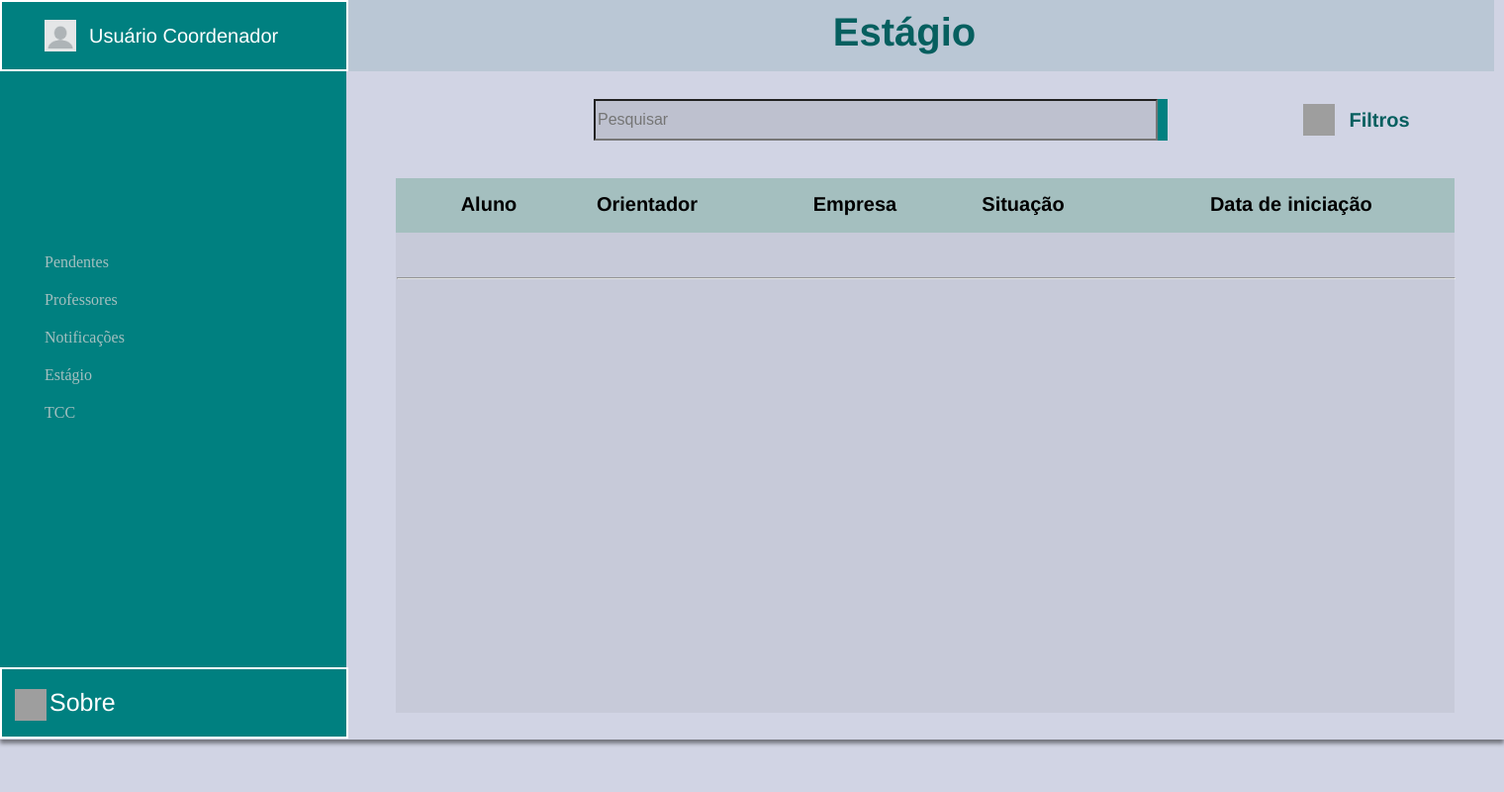
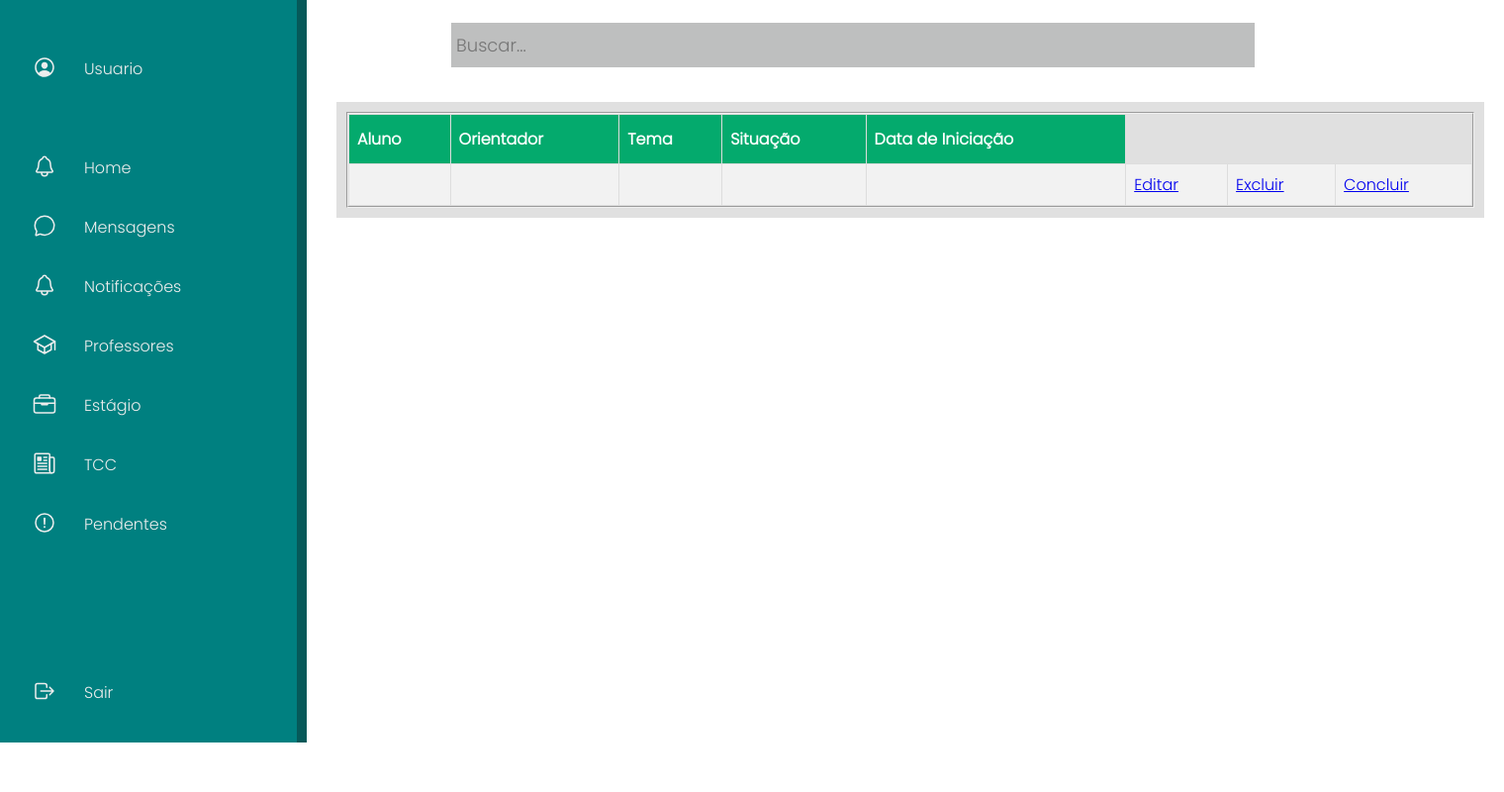
Before and after one commit to scet-ppa/SCET-PPA, a PHP site: page /pag/html/estagio_coord.html in a window 1520 px wide. Shown: the whole page at 99% size. Run offline with PHP 8.4, Linux system fonts and the light colour scheme; grey boxes are pictures that could not be loaded.

Commit message:
estagio_coord

```diff
--- a/pag/css/estagio_coord.css
+++ b/pag/css/estagio_coord.css
@@ -1,486 +1,159 @@
-@import url(../css/lateral-coor.css);
+@import url('https://fonts.googleapis.com/css2?family=Poppins:wght@200;300&display=swap');
+@import url(../css/barra_lateral.css);
 
-body { /*Plano de fundo*/
-    background-color: #b9bed6a6;
+*{
+    margin: 0;
+    padding: 0;
+    box-sizing: border-box;
+    font-family: 'Poppins', sans-serif;
+}
+
+body{
+    display: flex;
+    /*justify-content: left;
+    align-items: center;
+    min-height: 90px; */
+    /*grid-template-columns: 10% auto auto auto;*/
+   /* grid-template-columns: 1fr 2fr;*/
+    /*grid-template-areas:
+    'navegacao content content content content content content content content content'
+    'navegacao content content content content content content content content content'
+    'navegacao content content content content content content content content content';*/
+
+    background-color: #FFFFFf;
 }
 
 
-/*.navegacao{
-    position: relative;
-    height: 750px;
-    width: 250px;
-    background: #008080;
-    box-shadow: 10px 0 0 #087575;
-}
-
-.navegacao ul{
-    position: absolute;
-    top: 0;
-    left: 0;
-    width: 100%;
-    padding-left: 10px;
-    padding-top: 20px;
+.content{
+  flex: 1;
+  margin-left: 10%;
+  padding-left: 20px;
+  padding-right: 20px;
 
 }
 
-.navegacao ul li{
-    position: relative;
-    list-style: none;
-    width: 100%
+.estudantes {
+    font-family: Arial, Helvetica, sans-serif;
+    border-collapse: collapse;
+    width: 100%;
+    grid-area: content;
   }
 
-.navegacao ul li a{
-    position: relative;
-    display: flex;
-    width: 100%;
-    text-decoration: none;
-    color: rgb(167, 167, 168);
-} */
+  .estudantes td,
+  .estudantes th {
+    border: 1px solid #ddd;
+    padding: 8px;
+  }
+
+  .estudantes tr:nth-child(even) {
+    background-color: #f2f2f2;
+  }
+
+  .estudantes tr:hover {
+    background-color: #ddd;
+  }
+
+  .estudantes th {
+    padding-top: 12px;
+    padding-bottom: 12px;
+    text-align: left;
+    background-color: #008080;
+    color: white;
+  }
 
 
-.cont{
-    /* conteiner verde */
-position: absolute;
-width: 350px;
-height: 746px;
-left: 0;
-top: 0;
-margin-top: 0;
-display: block;
-background: #008080;
 
+
+
+  #txtBusca{
+	background-color:transparent;
+	padding-left:5px;
+	font-size:18px;
+	border:none;
+	width:100%;
+	height:100%;
   }
 
-.titulo { /*Título da página*/
-    height: 51px;
-    left: 150px;
-    letter-spacing: 0;
-    line-height: normal;
-    position: absolute;
-    text-align: center;
-    top: 10px;
-    width: 210px;
-	border: 0px none;
-	height: 51px;
-	background-color: transparent;
-	display: flex;
-	flex-direction: row;
-	justify-content: center;
+  .search-btn {
+	align-items: first baseline;
+	left: 4%;
   }
 
-.user { /*User do usuário*/
-	color: #ffffff;
-	font-family: "Fredoka-Medium", Helvetica;
-	font-size: 20px;
-	font-weight: 500;
-	height: 30px;
-	left: 90px;
-	letter-spacing: 0;
-	line-height: normal;
-	position: absolute;
-	text-align: center;
-	top: 25px;
-	white-space: nowrap;
+  fieldset{
+    border-radius: 5px;
   }
 
-.sobre{
-    color: #ffffff;
-	font-family: "Fredoka-Medium", Helvetica;
-	font-size: 25px;
-	font-weight: 500;
-	height: 30px;
-	left: 50px;
-	letter-spacing: 0;
-	line-height: normal;
-	position: absolute;
+  .cad-tcc:link, .cad-tcc:visited {
+    color: white;
     text-align: center;
-	top: 695px;
-	white-space: nowrap;
+    text-decoration: none;
+    padding: 10px 20px;
+    border: none;
+    border-radius: 4px;
+    cursor: pointer;
   }
 
-.retangulo {
-	background-color: #065f5f1c;
-	height: 72px;
-	left: 350px;
-	position: absolute;
-	top: 0;
-	width: 1160px;
-	border: 0px none;
+ .cad-tcc{
     display: flex;
-	flex-direction: row;
-	justify-content: center;
+    justify-content: right;
+    margin-top: 0;
+    background-color: #008080;
+    width: 130px;
+    margin-left: 85%;
+    margin-bottom: 1.5%;
   }
 
-.retangulo2 {
-	background-color: rgba(105, 116, 116, 0.10);
-	height: 42px;
-	left: 600px;
-	position: absolute;
-	top: 100px;
-	width: 580px;
-	display: flex;
-	justify-content: space-between;
+  .editar:link, .editar:visited {
+  color: white;
+  text-align: center;
+  text-decoration: none;
+  display: inline-block;
+  padding: 10px 20px;
+  border: none;
+  border-radius: 4px;
+  cursor: pointer;
 }
 
-.pesquisa{
-	background-color: rgba(105, 116, 116, 0.10);
-	font-size: 16px;
-	width: 580px;
+.cad-tcc:hover,
+  .cad-tcc:active {
+    background-color: #055151;
   }
 
-.retangulo3 {
-	background-color: rgba(105, 116, 116, 0.10);
-	height: 540px;
-	left: 400px;
-	position: absolute;
-	top: 180px;
-	width: 1070px;
-	display: flex;
-	flex-direction: row;
-	justify-content: center;
+  .editar{
+    background-color: #1083b4;
   }
 
-.retangulo4 {
-	background-color: #A4BFBF;
-	height: 55px;
-	left: 400px;
-	position: absolute;
-    text-align: center;
-	top: 180px;
-	width: 1070px;
-	display: flex;
-	flex-direction: row;
-	justify-content: center;
+  .editar:hover,
+  .editar:active {
+    background-color: rgb(21, 44, 199);
   }
 
-.retangulo5 {
-	background-color: #008080;
-    background-color: transparent;
-	height: 68px;
-	left: 0;
-	position: absolute;
+  .excluir:link, .excluir:visited {
+    color: white;
     text-align: center;
-	top: 0;
-	width: 348px;
-	display: flex;
-	flex-direction: row;
-	justify-content: center;
-    border: solid 2px white;
+    text-decoration: none;
+    display: inline-block;
+    padding: 10px 20px;
+    border: none;
+    border-radius: 4px;
+    cursor: pointer;
   }
 
-.retangulo6 {
-	background-color: #008080;
-    background-color: transparent;
-	height: 68px;
-	left: 0;
-	position: absolute;
-    text-align: center;
-	top: 674px;
-	width: 348px;
-	display: flex;
-	flex-direction: row;
-	justify-content: center;
-    border: solid 2px white;
+  .excluir{
+    background-color: #f44336;
   }
 
-.retangulo_central img{
-	margin-left: 1146px;
-    margin-top: 105px;
+  .concluir{
+    background-color: rgb(9, 144, 43);
   }
 
-.retangulo6 img{
-	margin-left: -290px;
-    margin-top: 20px;
+  .concluir:link, .concluir:visited {
+    color: white;
+    text-align: center;
+    text-decoration: none;
+    display: inline-block;
+    padding: 10px 20px;
+    border: none;
+    border-radius: 4px;
+    cursor: pointer;
   }
-
-.cont img{
-    margin-left: 45px;
-    margin-top: 20px;
-}
-
-.lateral{
-	height: -10px;
-	left: 0;
-	position: absolute;
-	top: 230px;
-	width: 338px;
-}
-
-a{
-    text-decoration: none;
-    color: #A4BFBF;
-}
-
-ul{
-    list-style: none;
-}
-
-nav{
-    background-color: #008080;
-}
-
-a{
-    background-color: #008080;
-    display: block;
-    padding: 10px 5px;
-}
-
-a:hover{
-    background-color: #d1d4e4;
-}
-
-.retangulo_central { /*Retangulo do conteúdo do cabeçalho*/
-	background-color: #d1d4e4;
-	box-shadow: 0px 4px 4px #00000073;
-	height: 747px;
-	left: 0;
-	position: absolute;
-	top: 0;
-	width: 1049px;
-	border: 0px none;
-	background-color: transparent;
-	display: flex;
-	flex-direction: row;
-	justify-content: center;
-	width: 100%;
-}
-
-/*.cabecalho {
-	background-color: #a3bfbf;
-	height: 71px;
-	left: 0;
-	position: fixed;
-	top: 0;
-	width: 1049px;
-	border: 0px none;
-	height: 71px;
-	display: flex;
-	flex-direction: row;
-	justify-content: center;
-}*/
-
-.aluno {
-	color: #000000;
-	font-family: "Dosis-SemiBold", Helvetica;
-	font-size: 20px;
-	font-weight: 600;
-	height: 23px;
-	left: 460px;
-	position: absolute;
-	top: 195px;
-	width: 68px;
-	background-color: transparent;
-	display: flex;
-	flex-direction: row;
-	justify-content: center;
-}
-
-.orientador {
-	color: #000000;
-	font-family: "Dosis-SemiBold", Helvetica;
-	font-size: 20px;
-	font-weight: 600;
-	height: 23px;
-	left: 620px;
-	position: absolute;
-	top: 195px;
-	width: 68px;
-	background-color: transparent;
-	display: flex;
-	flex-direction: row;
-	justify-content: center;
-}
-
-.componente {
-	color: #000000;
-	font-family: "Dosis-SemiBold", Helvetica;
-	font-size: 20px;
-	font-weight: 600;
-	height: 23px;
-	left: 830px;
-	position: absolute;
-	top: 195px;
-	width: 68px;
-	background-color: transparent;
-	display: flex;
-	flex-direction: row;
-	justify-content: center;
-}
-
-.tempo {
-	color: #000000;
-	font-family: "Dosis-SemiBold", Helvetica;
-	font-size: 20px;
-	font-weight: 600;
-	height: 53px;
-	left: 990px;
-	position: absolute;
-	top: 195px;
-    text-align: center;
-	width: 88px;
-	background-color: transparent;
-	display: inline-flex;
-	flex-direction: row;
-	justify-content: center;
-}
-
-.de {
-	color: #000000;
-	font-family: "Dosis-SemiBold", Helvetica;
-	font-size: 20px;
-	font-weight: 600;
-	height: 53px;
-	left: 1040px;
-	position: absolute;
-	top: 195px;
-    text-align: center;
-	width: 88px;
-	background-color: transparent;
-	display: inline-flex;
-	flex-direction: row;
-	justify-content: center;
-}
-
-.atraso{
-    color: #000000;
-	font-family: "Dosis-SemiBold", Helvetica;
-	font-size: 20px;
-	font-weight: 600;
-	height: 53px;
-	left: 1090px;
-	position: absolute;
-	top: 195px;
-    text-align: center;
-	width: 88px;
-	background-color: transparent;
-	display: inline-flex;
-	flex-direction: row;
-	justify-content: center;
-}
-
-.data {
-	color: #000000;
-	font-family: "Dosis-SemiBold", Helvetica;
-	font-size: 20px;
-	font-weight: 600;
-	height: 53px;
-	left: 1215px;
-	position: absolute;
-	top: 195px;
-	width: 88px;
-	background-color: transparent;
-	display: inline-flex;
-	flex-direction: row;
-	justify-content: center;
-}
-
-.Pendente {
-	color: #065f5f;
-    font-family: "Dosis-SemiBold", Helvetica;
-    font-size: 40px;
-	font-weight: 600;
-	height: 53px;
-	left: 870px;
-	position: absolute;
-	top: 10px;
-	width: 88px;
-	background-color: transparent;
-	display: inline-flex;
-	flex-direction: row;
-	justify-content: center;
-}
-
-.inicio {
-	color: #000000;
-	font-family: "Dosis-SemiBold", Helvetica;
-	font-size: 20px;
-	font-weight: 600;
-	height: 53px;
-	left: 1300px;
-	position: absolute;
-	top: 195px;
-	width: 88px;
-	background-color: transparent;
-	display: inline-flex;
-	flex-direction: row;
-	justify-content: center;
-}
-
-hr{
-    color: #A4BFBF;
-    width: 1068px;
-    margin-top: 280px;
-    margin-left: 393px;
-}
-
-/*.linha2{
-    color: #A4BFBF;
-    width: 1068px;
-    margin-top: 50px;
-    margin-left: 393px;
-}
-
-.linha3{
-    color: #A4BFBF;
-    width: 1068px;
-    margin-top: 50px;
-    margin-left: 393px;
-}
-
-.linha4{
-    color: #A4BFBF;
-    width: 1068px;
-    margin-top: 50px;
-    margin-left: 393px;
-}
-
-.linha5{
-    color: #A4BFBF;
-    width: 1068px;
-    margin-top: 50px;
-    margin-left: 393px;
-}
-
-.linha6{
-    color: #A4BFBF;
-    width: 1068px;
-    margin-top: 50px;
-    margin-left: 393px;
-}
-
-.linha7{
-    color: #A4BFBF;
-    width: 1068px;
-    margin-top: 50px;
-    margin-left: 393px;
-}
-
-.linha8{
-    color: #A4BFBF;
-    width: 1068px;
-    margin-top: 50px;
-    margin-left: 393px;
-}
-
-.linha9{
-    color: #A4BFBF;
-    width: 1068px;
-    margin-top: 50px;
-    margin-left: 393px;
-}*/
-
-.filtro{
-    color: #065F5F;
-	font-family: "Dosis-SemiBold", Helvetica;
-	font-size: 20px;
-	font-weight: 600;
-	height: 53px;
-	left: 1350px;
-	position: absolute;
-	top: 110px;
-	width: 88px;
-	background-color: transparent;
-	display: inline-flex;
-	flex-direction: row;
-	justify-content: center;
-}
--- a/pag/html/coor-tcc.html
+++ b/pag/html/coor-tcc.html
@@ -1,5 +1,5 @@
 <!DOCTYPE html>
-<html lang="en">
+<html lang="PT-BR">
 <head>
     <meta charset="UTF-8">
     <meta name="viewport" content="width=device-width, initial-scale=1.0">
--- a/pag/html/estagio_coord.html
+++ b/pag/html/estagio_coord.html
@@ -1,65 +1,127 @@
 <!DOCTYPE html>
 <html lang="pt-br">
+
 <head>
     <meta charset="UTF-8">
     <meta name="viewport" content="width=device-width, initial-scale=1.0">
-    <title>Estágio</title>
-    <link rel="stylesheet" type="text/css" href="../css/estagio_coord.css">
-    <link rel="shortcut icon" type="imagex/png" href="../img/logo-scet.jpg">
+    <title>SCET - TCC</title>
+    <link href='https://unpkg.com/boxicons@2.1.4/css/boxicons.min.css' rel='stylesheet'>
+    <link rel="stylesheet" type="text/css" href="../css/prof-estagio.css">
 </head>
+
 <body>
-
-    <div class="cont">
-        <img src="../img/perfil.png"  width="32" height="32" left="20">
+    <div class="container">
+    <div class="navegacao">
+        <ul>
+            <li class="list">
+                <a href="#">
+                    <span class="icon"><ion-icon name="person-circle-outline"></ion-icon></span>
+                    <span class="list">Usuario</span>
+                </a>
+            </li>
+            <li class="list">
+                <a href="#">
+                    <span class="icon"><ion-icon name="notifications-outline"></ion-icon></span>
+                    <span class="list">Home</span>
+                </a>
+            </li>
+            <li class="list">
+                <a href="#">
+                    <span class="icon"><ion-icon name="chatbubble-outline"></ion-icon></span>
+                    <span class="list">Mensagens</span>
+                </a>
+            </li>
+            <li class="list">
+                <a href="#">
+                    <span class="icon"><ion-icon name="notifications-outline"></ion-icon></span>
+                    <span class="list">Notificações</span>
+                </a>
+            </li>
+            <li class="list">
+                <a href="#">
+                    <span class="icon"><ion-icon name="school-outline"></ion-icon></span>
+                    <span class="list">Professores</span>
+                </a>
+            </li>
+            <li class="list">
+                <a href="#">
+                    <span class="icon"><ion-icon name="briefcase-outline"></ion-icon></span>
+                    <span class="list">Estágio</span>
+                </a>
+            </li>
+            <li class="list">
+                <a href="#">
+                    <span class="icon"><ion-icon name="newspaper-outline"></ion-icon></span>
+                    <span class="list">TCC</span>
+                </a>
+            </li>
+            <li class="list">
+                <a href="#">
+                    <span class="icon"><ion-icon name="alert-circle-outline"></ion-icon></span>
+                    <span class="list">Pendentes</span>
+                </a>
+            </li>
+            <li class="list">
+                <a href="#">
+                    <span class="icon"><ion-icon name="log-out-outline"></ion-icon></span>
+                    <span class="list">Sair</span>
+                </a>
+            </li>
+        </ul>
+    </div>
     </div>
 
-    <!– Fíguras geométricas –>
+        <div class="grid-item">
+            <div id="divBusca">
+                <!--<span class="search-btn"><ion-icon name="search-outline"></ion-icon></span>-->
+                <input type="text" id="txtBusca" placeholder="Buscar..."/>
+              </div>
 
-    <div class="retangulo_central">
-        <img src="../img/filtro.png"  width="32" height="32" left="30">
+        <div class="table">
+
+        <fieldset>
+            <table id="estudantes">
+                <tr class="info">
+                    <th>Aluno</th>
+                    <th>Orientador</th>
+                    <th>Tema</th>
+                    <th>Situação</th>
+                    <th>Data de Iniciação</th>
+                </tr>
+
+                <tr>
+                    <td></td>
+                    <td></td>
+                    <td></td>
+                    <td></td>
+                    <td></td>
+
+                    <td> <a class="editar" href="#">Editar</a></td>
+                    <td> <a class="excluir" href="#">Excluir</a></td>
+                    <td> <a class="concluir" href="#">Concluir </a></td>
+
+                </tr>
+            </table>
+        </fieldset>
+        </div>
     </div>
-    <div class="retangulo"></div>
-    <div class="retangulo2">
-        <input type="text" class="pesquisa" placeholder="Pesquisar">
-        <a href="#"></a>
-    </div>
-    <div class="retangulo3"></div>
-    <div class="retangulo4"></div>
-    <div class="retangulo5"></div>
-    <div class="retangulo6">
-        <img src="../img/sobre.png"  width="32" height="32" left="30">
-    </div>
-    <div class="menu"></div>
-    <div class="lateral">
-        <nav>
-            <ul>
-            <li><a href="#">Pendentes</a></li>
-            <li><a href="#">Professores</a></li>
-            <li><a href="#">Notificações</a></li>
-            <li><a href="#">Estágio</a></li>
-            <li><a href="#">TCC</a></li>
-            </ul>
-        </nav>
     </div>
 
-    <div class="cabecalho"></div>
 
-    <!– Títulos textuais –>
-    <div class="titulo"></div> <!– Título –>
-    <div class="user">Usuário Coordenador</div> <!– User do usuário–>
-    <hr></hr>
 
-    <div class="sobre">Sobre</div>
+    <script type="module" src="https://unpkg.com/ionicons@7.1.0/dist/ionicons/ionicons.esm.js"></script>
+    <script nomodule src="https://unpkg.com/ionicons@7.1.0/dist/ionicons/ionicons.js"></script>
+    <script>
+        const list = document.querySelectorAll('.list');
+        function activeLink() {
+            list.forEach((item) =>
+                item.classList.remove('active'));
+            this.classList.add('active');
+        }
+        list.forEach((item) =>
+            item.addEventListener('click', activeLink));
 
-    <!- Textos do cabeçalho ->
-    <div class="filtro">Filtros</div>
-    <div class="aluno">Aluno</div>
-    <div class="orientador">Orientador</div>
-    <div class="componente">Empresa</div>
-    <div class="tempo">Situação</div>
-    <div class="inicio">iniciação</div>
-    <div class="data">Data de</div>
-    <div class="Pendente">Estágio</div>
+    </script>
+</body>
 
-</body>
 </html>
```
Also changed, not shown: pag/css/coor-tcc.css (line endings or trailing spaces). Lines whose indentation alone changed are shown as unchanged.
